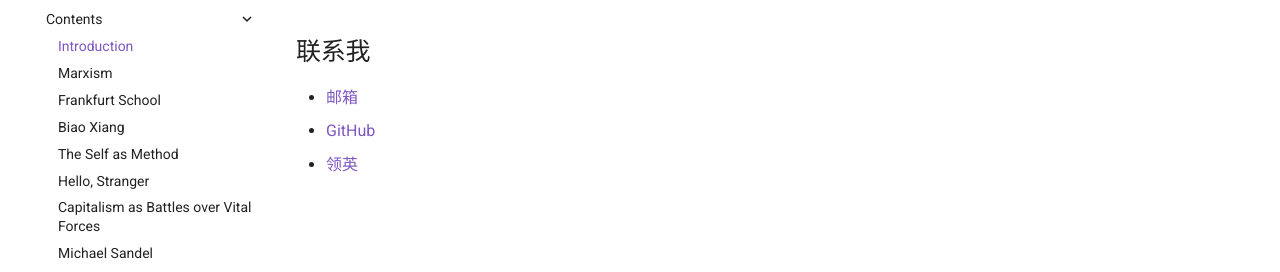
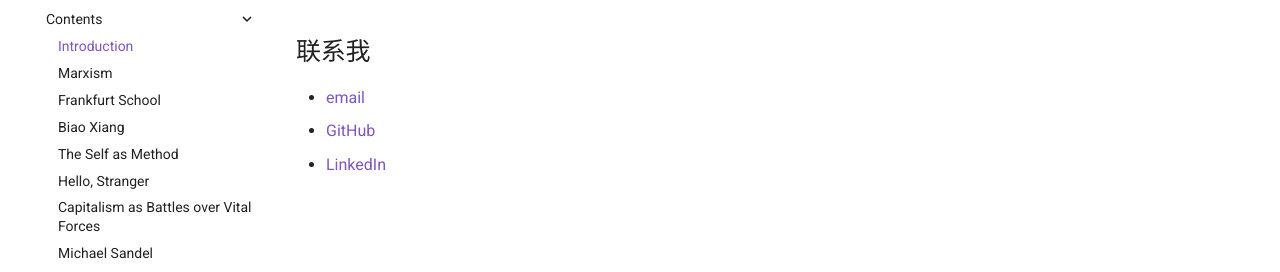
Before and after one commit to ZhanZiyuan/zhanziyuan.github.io, an MkDocs documentation site: the page built from docs/introduction.md, in a window 1280 px wide. Shown: the part 146-418 px from the top of the page. Built offline with MkDocs 1.6.1 and Material for MkDocs 9.7.7, drawn with Linux system fonts in a browser that asks for light colours; comment, search, counter and statistics services are not loaded.

Commit message:
Updated `./docs/introduction.md`.
- Updated `./docs/introduction.md`.

```diff
--- a/docs/introduction.md
+++ b/docs/introduction.md
@@ -2,6 +2,6 @@
 
 ## 联系我
 
-- [邮箱](mailto:<info@dreammap.org>)
+- [email](mailto:<info@dreammap.org>)
 - [GitHub](https://github.com/ZhanZiyuan)
-- [领英](https://www.linkedin.com/in/zhanziyuan)
+- [LinkedIn](https://www.linkedin.com/in/zhanziyuan)
```
